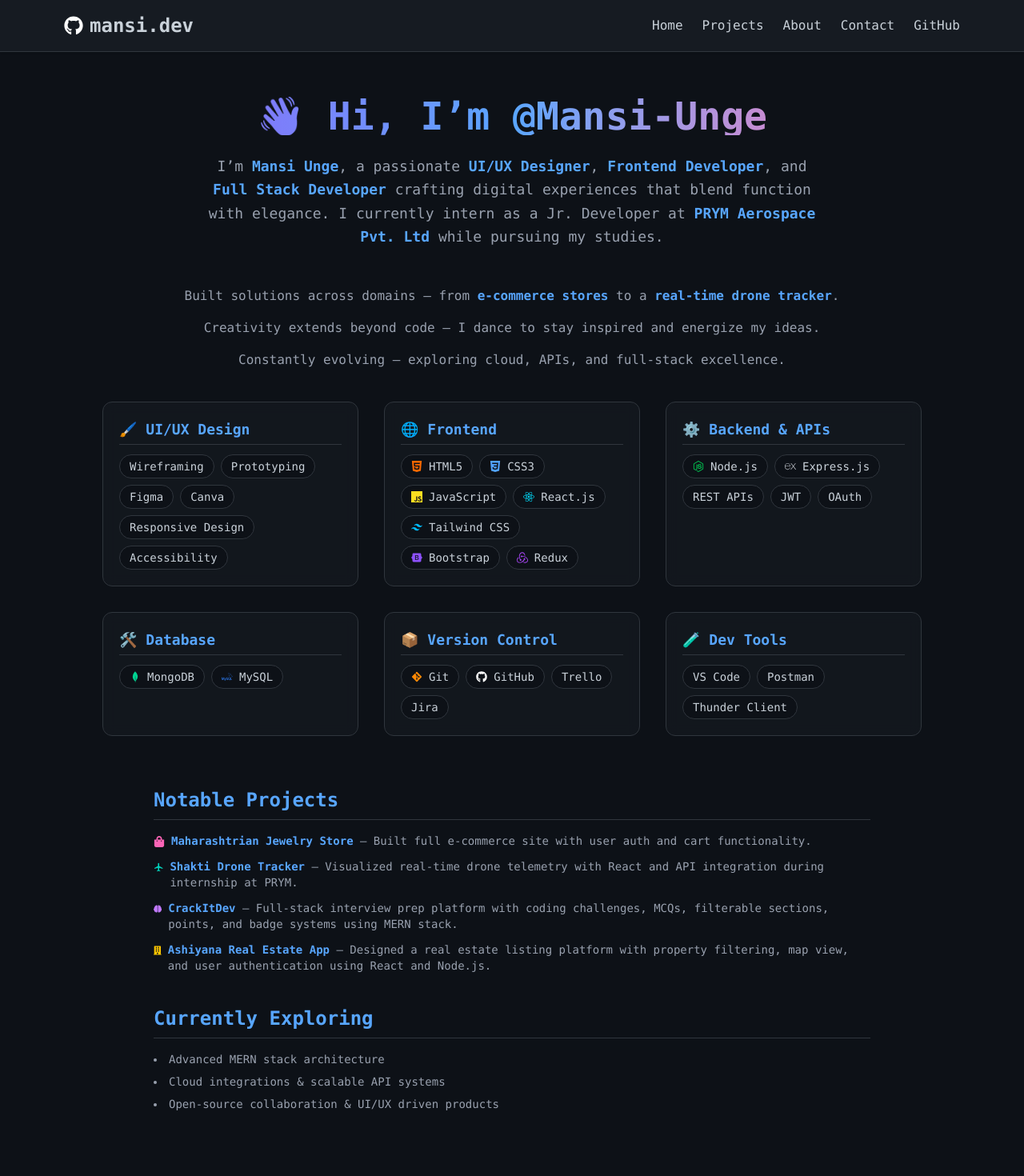
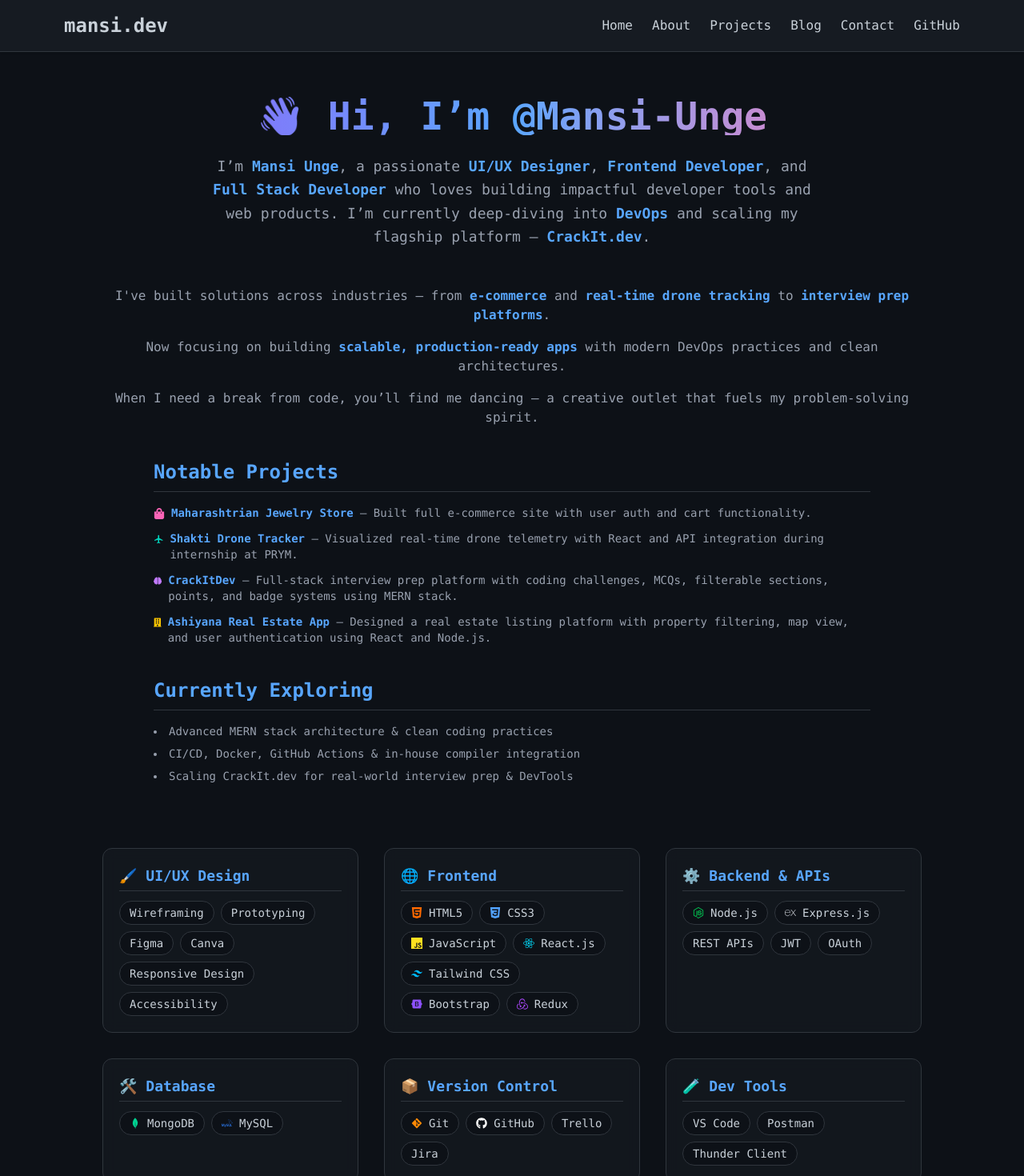
Before and after one commit to Mansi-unge/Portfolio, a React (Vite) app: page /about in a window 1280 px wide. Shown: the top 1470 px of the page at 80% size. Built offline with nearby package versions, Linux system fonts and the light colour scheme.

Commit message:
UPDATE REPO

```diff
--- a/src/App.jsx
+++ b/src/App.jsx
@@ -13,9 +13,9 @@
 import About from "./Pages/About";
 import Projects from "./Pages/Projects";
 import Contact from "./Pages/Contact";
-
 import { ToastContainer } from "react-toastify";
 import "react-toastify/dist/ReactToastify.css";
+import BlogPage from "./Pages/BlogPage";
 
 function App() {
   return (
@@ -37,6 +37,7 @@
         <Route path="/about" element={<About />} />
         <Route path="/projects" element={<Projects />} />
         <Route path="/contact" element={<Contact />} />
+        <Route path="/blog" element={ <BlogPage/> } />
       </Routes>
       <Footer />
       <ToastContainer position="top-right" autoClose={3000} hideProgressBar newestOnTop />
--- a/src/Pages/About.jsx
+++ b/src/Pages/About.jsx
@@ -15,23 +15,61 @@
 const About = () => {
   return (
     <section className="bg-[#0d1117] text-[#c9d1d9] px-6 py-14 md:px-20 lg:px-32">
-      {/* Greeting Header */}
+       {/* Greeting Header */}
       <h1 className="text-center text-4xl md:text-5xl font-bold font-mono mb-6 bg-gradient-to-r from-[#8b5cf6] via-[#58a6ff] to-[#f472b6] text-transparent bg-clip-text animate-fade-in-down">
         👋 Hi, I’m @Mansi-Unge
       </h1>
 
       {/* Introduction */}
       <p className="text-center text-gray-400 text-base md:text-lg font-mono max-w-3xl mx-auto leading-relaxed animate-fade-in mb-6">
-        I’m <Highlight>Mansi Unge</Highlight>, a passionate <Highlight>UI/UX Designer</Highlight>, <Highlight>Frontend Developer</Highlight>, and <Highlight>Full Stack Developer</Highlight> crafting digital experiences that blend function with elegance. I currently intern as a Jr. Developer at <Highlight>PRYM Aerospace Pvt. Ltd</Highlight> while pursuing my studies.
+        I’m <Highlight>Mansi Unge</Highlight>, a passionate <Highlight>UI/UX Designer</Highlight>, <Highlight>Frontend Developer</Highlight>, and <Highlight>Full Stack Developer</Highlight> who loves building impactful developer tools and web products. I’m currently deep-diving into <Highlight>DevOps</Highlight> and scaling my flagship platform — <Highlight>CrackIt.dev</Highlight>.
       </p>
-      <div className="mt-12 mb-10 space-y-4 max-w-4xl text-center mx-auto animate-fade-in-up text-sm md:text-base text-gray-400 font-mono">
-        <p> Built solutions across domains — from <Highlight>e-commerce stores</Highlight> to a <Highlight>real-time drone tracker</Highlight>.</p>
-        <p> Creativity extends beyond code — I dance to stay inspired and energize my ideas.</p>
-        <p> Constantly evolving — exploring cloud, APIs, and full-stack excellence.</p>
+
+      <div className="mt-12 mb-10 space-y-4 max-w-7xl text-center mx-auto animate-fade-in-up text-sm md:text-base text-gray-400 font-mono">
+        <p> I've built solutions across industries — from <Highlight>e-commerce</Highlight> and <Highlight>real-time drone tracking</Highlight> to <Highlight>interview prep platforms</Highlight>.</p>
+        <p> Now focusing on building <Highlight>scalable, production-ready apps</Highlight> with modern DevOps practices and clean architectures.</p>
+        <p> When I need a break from code, you’ll find me dancing — a creative outlet that fuels my problem-solving spirit.</p>
+      </div>
+
+      <div className="max-w-4xl mx-auto mb-10 animate-fade-in-up">
+        <h3 className="text-2xl font-semibold text-[#58a6ff] font-mono border-b border-[#30363d] pb-2 mb-4">
+          Notable Projects
+        </h3>
+        <ul className="space-y-3 text-sm text-gray-400 font-mono">
+          <li className="flex items-start gap-2">
+            <FaShoppingBag className="text-pink-400 mt-1" />
+            <span><Highlight>Maharashtrian Jewelry Store</Highlight> – Built full e-commerce site with user auth and cart functionality.</span>
+          </li>
+          <li className="flex items-start gap-2">
+            <MdAirplanemodeActive className="text-teal-400 mt-1" />
+            <span><Highlight>Shakti Drone Tracker</Highlight> – Visualized real-time drone telemetry with React and API integration during internship at PRYM.</span>
+          </li>
+          <li className="flex items-start gap-2">
+            <FaBrain className="text-purple-400 mt-1" />
+            <span><Highlight>CrackItDev</Highlight> – Full-stack interview prep platform with coding challenges, MCQs, filterable sections, points, and badge systems using MERN stack.</span>
+          </li>
+          <li className="flex items-start gap-2">
+            <FaBuilding className="text-yellow-400 mt-1" />
+            <span><Highlight>Ashiyana Real Estate App</Highlight> – Designed a real estate listing platform with property filtering, map view, and user authentication using React and Node.js.</span>
+          </li>
+        </ul>
       </div>
 
 
-      {/* Skill Sections */}
+
+            {/* Learning & Collab */}
+      <div className="max-w-4xl mx-auto mb-20 animate-fade-in-up">
+        <h3 className="text-2xl font-semibold text-[#58a6ff] font-mono border-b border-[#30363d] pb-2 mb-4">
+          Currently Exploring
+        </h3>
+        <ul className="list-disc list-inside text-sm text-gray-400 space-y-2 font-mono">
+          <li>Advanced MERN stack architecture & clean coding practices</li>
+          <li>CI/CD, Docker, GitHub Actions & in-house compiler integration</li>
+          <li>Scaling CrackIt.dev for real-world interview prep & DevTools</li>
+        </ul>
+      </div>
+
+ {/* Skill Sections */}
       <div className="grid md:grid-cols-2 lg:grid-cols-3 gap-8 mb-16 text-sm font-mono">
         <SkillGroup title="🖌️ UI/UX Design" skills={[
           "Wireframing", "Prototyping", "Figma", "Canva", "Responsive Design", "Accessibility"
@@ -75,44 +113,6 @@
         ]} />
       </div>
 
-      <div className="max-w-4xl mx-auto mb-10 animate-fade-in-up">
-        <h3 className="text-2xl font-semibold text-[#58a6ff] font-mono border-b border-[#30363d] pb-2 mb-4">
-          Notable Projects
-        </h3>
-        <ul className="space-y-3 text-sm text-gray-400 font-mono">
-          <li className="flex items-start gap-2">
-            <FaShoppingBag className="text-pink-400 mt-1" />
-            <span><Highlight>Maharashtrian Jewelry Store</Highlight> – Built full e-commerce site with user auth and cart functionality.</span>
-          </li>
-          <li className="flex items-start gap-2">
-            <MdAirplanemodeActive className="text-teal-400 mt-1" />
-            <span><Highlight>Shakti Drone Tracker</Highlight> – Visualized real-time drone telemetry with React and API integration during internship at PRYM.</span>
-          </li>
-          <li className="flex items-start gap-2">
-            <FaBrain className="text-purple-400 mt-1" />
-            <span><Highlight>CrackItDev</Highlight> – Full-stack interview prep platform with coding challenges, MCQs, filterable sections, points, and badge systems using MERN stack.</span>
-          </li>
-          <li className="flex items-start gap-2">
-            <FaBuilding className="text-yellow-400 mt-1" />
-            <span><Highlight>Ashiyana Real Estate App</Highlight> – Designed a real estate listing platform with property filtering, map view, and user authentication using React and Node.js.</span>
-          </li>
-        </ul>
-      </div>
-
-
-
-      {/* Learning & Collab */}
-      <div className="max-w-4xl mx-auto mb-20 animate-fade-in-up">
-        <h3 className="text-2xl font-semibold text-[#58a6ff] font-mono border-b border-[#30363d] pb-2 mb-4">
-         Currently Exploring
-        </h3>
-        <ul className="list-disc list-inside text-sm text-gray-400 space-y-2 font-mono">
-          <li>Advanced MERN stack architecture</li>
-          <li>Cloud integrations & scalable API systems</li>
-          <li>Open-source collaboration & UI/UX driven products</li>
-        </ul>
-      </div>
-
       {/* Contact & Fun */}
       <div className="text-center animate-fade-in-up">
         <p className="text-sm md:text-base font-mono text-gray-400 mb-2"> Reach out: <a href="mailto:mansiunge@gmail.com" className="text-[#58a6ff] hover:underline">mansiunge@gmail.com</a></p>
--- /dev/null
+++ b/src/Pages/BlogPage.jsx
@@ -0,0 +1,91 @@
+import React, { useEffect, useState } from "react";
+import { motion } from "framer-motion";
+import { SiHashnode } from "react-icons/si";
+
+const dummyBlogs = [
+  {
+  title: "Introducing CrackIt.dev — Tech Interviews, Cracked the Right Way",
+  description:
+    "Why I built CrackIt.dev, what it solves for tech interview prep, key features like DSA Corner, company-specific prep, built-in compiler, and what’s coming next.",
+  date: "July 3, 2025",
+  coverImage:
+    "https://cdn.hashnode.com/res/hashnode/image/upload/v1751553084901/7f1e3f5a-e75b-4876-9fc9-ba69978e26fa.png?w=1600&h=840&fit=crop&crop=entropy&auto=compress,format&format=webp",
+  url: "https://mansiunge.hashnode.dev/introducing-crackitdev-tech-interviews-cracked-the-right-way "
+}
+
+];
+
+const BlogCard = ({ blog }) => (
+  <motion.a
+    href={blog.url}
+    target="_blank"
+    rel="noopener noreferrer"
+    whileHover={{ scale: 1.02 }}
+    className="group relative bg-[#161b22]/80 backdrop-blur-md border border-[#30363d] hover:border-[#58a6ff]/60 rounded-xl overflow-hidden shadow-md transition-all"
+  >
+    <img
+      src={blog.coverImage}
+      alt={blog.title}
+      className="w-full h-48 object-cover grayscale group-hover:grayscale-0 transition duration-500"
+    />
+    <div className="p-5">
+      <h3 className="text-lg font-bold text-[#f0f6fc] mb-1 group-hover:text-[#58a6ff] transition">
+        {blog.title}
+      </h3>
+      <p className="text-sm text-gray-400 mb-2">{blog.description}</p>
+      <span className="text-xs text-gray-500 font-mono">{blog.date}</span>
+    </div>
+  </motion.a>
+);
+
+const BlogPage = () => {
+  const [blogs, setBlogs] = useState([]);
+
+  useEffect(() => {
+    // Replace with real Hashnode API call if needed
+    setBlogs(dummyBlogs);
+  }, []);
+
+  return (
+    <section className="bg-[#0d1117] min-h-screen text-[#c9d1d9] px-6 py-10 md:px-20 lg:px-32 relative z-10">
+      {/* Header */}
+      <motion.div
+        initial={{ opacity: 0, y: -20 }}
+        animate={{ opacity: 1, y: 0 }}
+        transition={{ duration: 0.5 }}
+        className="text-center mb-12"
+      >
+        <h1 className="text-4xl md:text-5xl font-bold tracking-tight bg-gradient-to-r from-[#58a6ff] to-[#8b5cf6] bg-clip-text text-transparent">
+          My Blog Posts
+        </h1>
+        <p className="text-sm md:text-base text-gray-400 mt-3 font-mono max-w-xl mx-auto">
+          Insights on web development, design, and dev tools from my journey.
+        </p>
+      </motion.div>
+
+      {/* Blog Cards Grid */}
+      <div className="grid grid-cols-1 sm:grid-cols-2 lg:grid-cols-3 gap-10 pb-10">
+        {blogs.length > 0 ? (
+          blogs.map((blog, index) => <BlogCard key={index} blog={blog} />)
+        ) : (
+          <p className="text-center col-span-full text-gray-500">No blog posts found.</p>
+        )}
+      </div>
+
+      {/* Footer Link to Hashnode */}
+      <div className="text-center mt-4 text-gray-400 flex justify-center items-center gap-2  font-mono">
+        View all articles on{" "}
+        <a
+          href="https://hashnode.com/@MansiUnge"
+          target="_blank"
+          rel="noopener noreferrer"
+          className="text-[#58a6ff] hover:underline inline-flex text-2xl font-bold items-center gap-2"
+        >
+          <SiHashnode className="text-[#2962ff]"  /> Hashnode
+        </a>
+      </div>
+    </section>
+  );
+};
+
+export default BlogPage;
--- a/src/components/Header.jsx
+++ b/src/components/Header.jsx
@@ -10,7 +10,6 @@
     <header className="w-full bg-[#161b22] text-[#c9d1d9] shadow-sm border-b border-[#30363d] px-6 md:px-20 py-4 flex items-center justify-between sticky top-0 z-50">
       {/* Logo */}
       <div className="flex items-center gap-2 text-xl font-semibold">
-        <FaGithub className="text-2xl text-white" />
         <a href="/" className="sm:inline text-2xl font-mono">
           mansi.dev
         </a>
@@ -24,8 +23,9 @@
       {/* Desktop Navigation */}
       <nav className="hidden sm:flex gap-6 font-mono text-md">
         <a href="/" className="hover:text-white transition hover:underline">Home</a>
+        <a href="/about" className="hover:text-white transition hover:underline">About</a>
         <a href="/projects" className="hover:text-white transition hover:underline">Projects</a>
-        <a href="/about" className="hover:text-white transition hover:underline">About</a>
+          <a href="/blog" onClick={toggleMenu} className="hover:text-white transition">Blog</a>
         <a href="/contact" className="hover:text-white transition hover:underline">Contact</a>
         <a
           href="https://github.com/Mansi-unge"
@@ -38,10 +38,11 @@
 
       {/* Mobile Navigation Dropdown */}
       {isOpen && (
-        <div className="absolute top-14 left-0 w-full bg-[#161b22] text-center py-4 flex flex-col gap-4 font-mono sm:hidden border-t border-[#30363d]">
+        <div className="absolute top-14 left-0 w-full bg-[#161b22] py-4 px-4 flex flex-col gap-4 font-mono sm:hidden border-t border-[#30363d]">
           <a href="/" onClick={toggleMenu} className="hover:text-white transition">Home</a>
+          <a href="/about" onClick={toggleMenu} className="hover:text-white transition">About</a>
           <a href="/projects" onClick={toggleMenu} className="hover:text-white transition">Projects</a>
-          <a href="/about" onClick={toggleMenu} className="hover:text-white transition">About</a>
+           <a href="/blog" onClick={toggleMenu} className="hover:text-white transition">Blog</a>
           <a href="#contact" onClick={toggleMenu} className="hover:text-white transition">Contact</a>
           <a
             href="https://github.com/Mansi-unge"
--- a/src/components/HeroSection.jsx
+++ b/src/components/HeroSection.jsx
@@ -49,13 +49,8 @@
   return (
     <section
       ref={sectionRef}
-      className="bg-[#0d1117] text-[#c9d1d9] flex flex-col lg:flex-row items-center justify-center py-4 lg:pt-12 lg:pb-20 px-4 sm:px-10 md:px-16 lg:px-32 relative overflow-hidden"
+      className="bg-[#0d1117] text-[#c9d1d9] flex flex-col lg:flex-row items-center justify-center py-4 lg:pt-12 lg:pb-10 px-4 sm:px-10 md:px-16 lg:px-32 relative overflow-hidden"
     >
-      {/* Scroll Indicator */}
-      <div className="absolute bottom-10 left-1/2 transform -translate-x-1/2 text-gray-600 text-xs animate-bounce z-20 font-mono">
-        ↓ keep scrolling to explore ↓
-      </div>
-
       {/* Left Column */}
       <div className="w-full lg:w-1/2 flex flex-col items-center lg:items-start text-center lg:text-left fade-in">
         {/* Avatar */}
```
